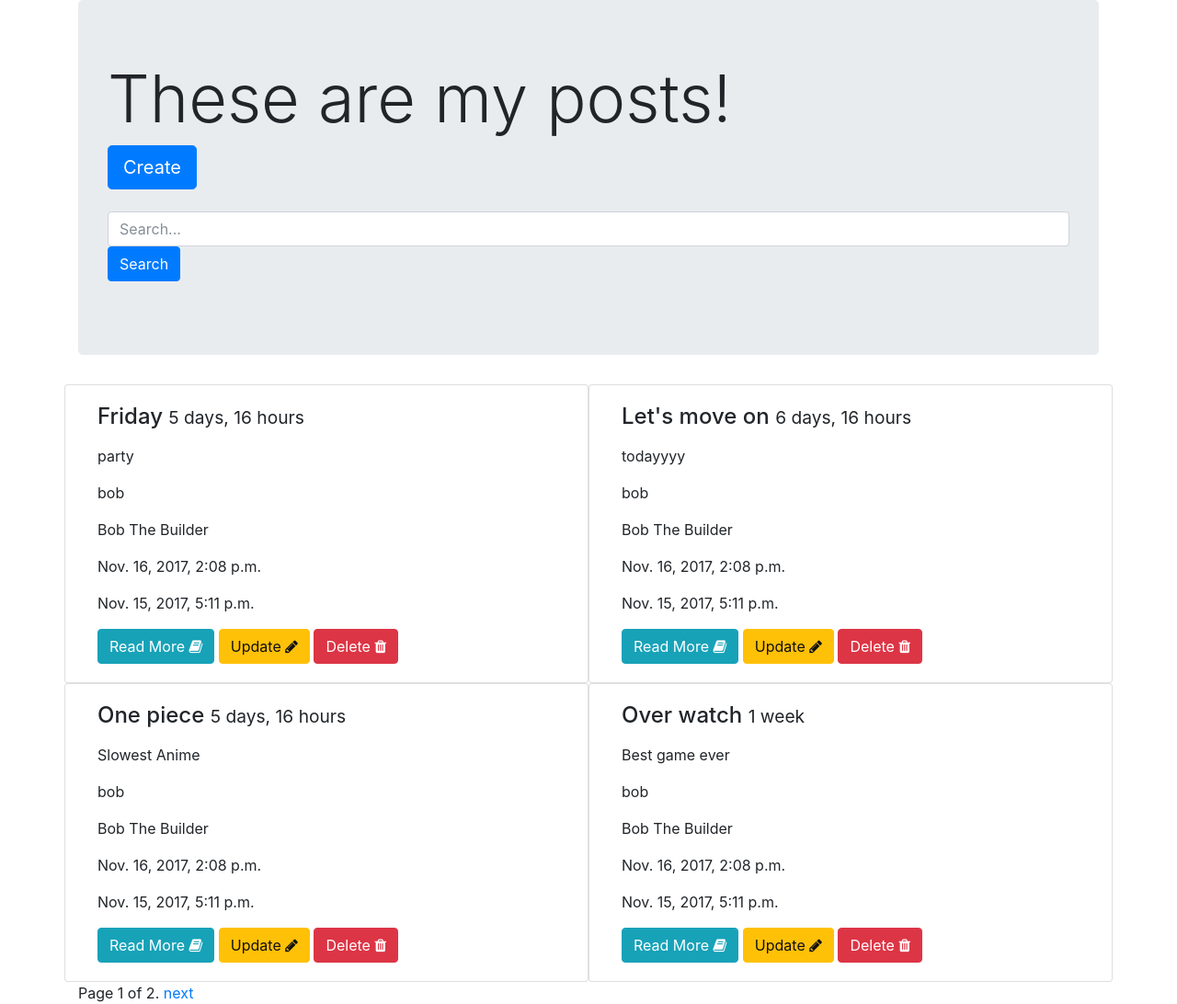
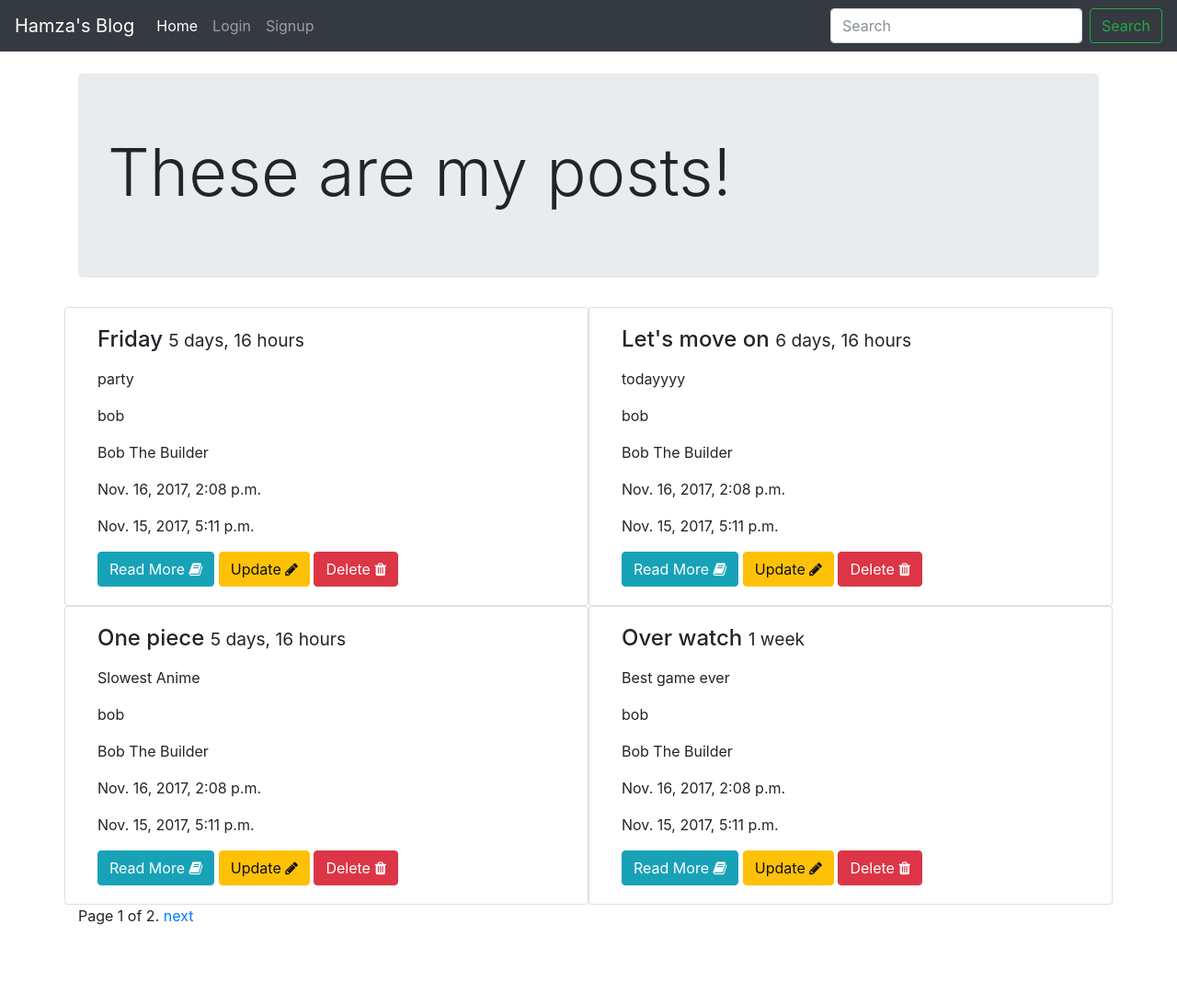
Before and after one commit to smokeme/blogfall17, a Django app: page /more/list/ in a window 1280 px wide. Shown: the whole page at 92% size. After the commit the page ends 1006 px from the top, so only its background shows below. Run offline with Django 3.2, Linux system fonts and the light colour scheme; data comes from the database, SQL or seed files in the repository; both versions use the stored data as it was after the commit; some libraries are stand-ins or nearby versions.

Commit message:
prettyyy

```diff
--- a/posts/templates/base.html
+++ b/posts/templates/base.html
@@ -12,9 +12,10 @@
 	<link rel="stylesheet" href="https://maxcdn.bootstrapcdn.com/font-awesome/4.7.0/css/font-awesome.min.css">
 </head>
 <body>
-
+{% include "navbar.html" %}
 {% include "messages.html" %}
 
+<br>
 <div class="container">
 {% block content %}
 
--- a/posts/templates/list.html
+++ b/posts/templates/list.html
@@ -7,13 +7,6 @@
 
 	<div class="jumbotron">
 		<h1 class="display-3">These are my posts!</h1>
-			<a class="btn btn-primary btn-lg" href="{% url 'more:create' %}" role="button">Create</a>
-			<br><br>
-			<form class="form-group" action="{% url 'more:list' %}" method="GET">
-				<input class="textinput textInput form-control" type="text" name="q" placeholder="Search..." value="{{request.GET.q}}">
-				<input class="btn btn-primary" type="submit" value="Search">
-			</form>
-			<p></p>
 	</div>
 
 	<div class="row">
--- /dev/null
+++ b/posts/templates/navbar.html
@@ -0,0 +1,38 @@
+<nav class="navbar navbar-expand-lg navbar-dark bg-dark">
+  <a class="navbar-brand" href="{% url 'more:list' %}">Hamza's Blog</a>
+  <button class="navbar-toggler" type="button" data-toggle="collapse" data-target="#navbarSupportedContent" aria-controls="navbarSupportedContent" aria-expanded="false" aria-label="Toggle navigation">
+    <span class="navbar-toggler-icon"></span>
+  </button>
+
+  <div class="collapse navbar-collapse" id="navbarSupportedContent">
+    <ul class="navbar-nav mr-auto">
+      <li class="nav-item active">
+        <a class="nav-link" href="{% url 'more:list' %}">Home<span class="sr-only">(current)</span></a>
+      </li>
+      {% if request.user.is_staff %}
+        <li class="nav-item">
+          <a class="nav-link" href="{% url 'more:create' %}">Create Post</a>
+        </li>
+      {% endif %}
+      {% if request.user.is_authenticated %}
+        <li class="nav-item">
+          <a class="nav-link" href="{% url 'more:logout' %}">Logout</a>
+        </li>
+        <li class="nav-item">
+          <a class="nav-link disabled">{{request.user}}</a>
+        </li>
+      {% else %}
+        <li class="nav-item">
+          <a class="nav-link" href="{% url 'more:login' %}">Login</a>
+        </li>
+        <li class="nav-item">
+          <a class="nav-link" href="{% url 'more:signup' %}">Signup</a>
+        </li>
+      {% endif %}
+    </ul>
+    <form class="form-inline my-2 my-lg-0" action="{% url 'more:list' %}" method="GET">
+      <input class="form-control mr-sm-2" name='q' type="search" placeholder="Search" aria-label="Search" value="{{request.GET.q}}">
+      <button class="btn btn-outline-success my-2 my-sm-0" type="submit">Search</button>
+    </form>
+  </div>
+</nav>
--- a/posts/templates/post_update.html
+++ b/posts/templates/post_update.html
@@ -1,4 +1,5 @@
 {% extends "base.html" %}
+{% load crispy_forms_tags %}
 {% block heading %}
 	Update
 {% endblock heading %}
@@ -6,7 +7,7 @@
 {% block content %}
 	<form action="{% url 'more:update' post_slug=item.slug %}" method="POST" enctype="multipart/form-data">
 		{% csrf_token %}
-		{{form.as_p}}
+		{{form|crispy}}
 		<input type="submit" value="Update">
 	</form>
 {% endblock content %}
--- a/posts/urls.py
+++ b/posts/urls.py
@@ -12,5 +12,8 @@ urlpatterns = [
     url(r'^random/$', views.random, name="random"),
 
     url(r'^like_button/(?P<post_id>\d+)/$', views.like_button, name="like_button"),
+    url(r'^signup/$', views.usersignup, name="signup"),
+    url(r'^login/$', views.userlogin, name="login"),
+    url(r'^logout/$', views.userlogout, name="logout"),
 
 ]
--- a/posts/views.py
+++ b/posts/views.py
@@ -1,12 +1,55 @@
 from django.shortcuts import render, get_object_or_404, redirect
 from .models import Post, Like
-from .forms import PostForm
+from .forms import PostForm, UserSignup, UserLogin
 from django.contrib import messages
 from django.core.paginator import Paginator, EmptyPage, PageNotAnInteger
 from django.http import Http404, JsonResponse
 from django.utils import timezone
 from django.db.models import Q
+from django.contrib.auth import login, logout, authenticate
 
+def usersignup(request):
+    context = {}
+    form = UserSignup()
+    context['form'] = form
+
+    if request.method == "POST":
+        form = UserSignup(request.POST)
+        if form.is_valid():
+            user = form.save()
+            x = user.username
+            y = user.password
+            user.set_password(y)
+            user.save()
+            auth = authenticate(username=x, password=y)
+            login(request, auth)
+            return redirect("more:list")
+        messages.warning(request, form.errors)
+        return redirect("more:signup")
+    return render(request, 'signup.html', context)
+
+def userlogin(request):
+    context = {}
+    form = UserLogin()
+    context['form'] = form
+    if request.method == "POST":
+        form = UserLogin(request.POST)
+        if form.is_valid():
+            some_username = form.cleaned_data['username']
+            some_password = form.cleaned_data['password']
+            auth = authenticate(username=some_username, password=some_password)
+            if auth is not None:
+                login(request, auth)
+                return redirect("more:list")
+            messages.warning(request, 'Incorrect Username/Password combination. *cough cough* noob.')
+            return redirect("more:login")
+        messages.warning(request, form.errors)
+        return redirect("more:login")
+    return render(request, 'login.html', context)
+
+def userlogout(request):
+    logout(request)
+    return redirect("more:login")
 
 def random(request):
     return render(request, 'random.html')
@@ -93,6 +136,7 @@ def post_detail(request, post_slug):
     today = timezone.now().date()
     item = get_object_or_404(Post, slug=post_slug)
 
+    liked = False
     if not request.user.is_staff:
         if item.draft or item.publish_date > today:
             raise Http404
```
Also changed, not shown: posts/forms.py (+15 -0 lines), posts/templates/detail.html (+13 -13 lines), posts/templates/login.html (added, +15 -0 lines), posts/templates/signup.html (added, +15 -0 lines), db.sqlite3.
